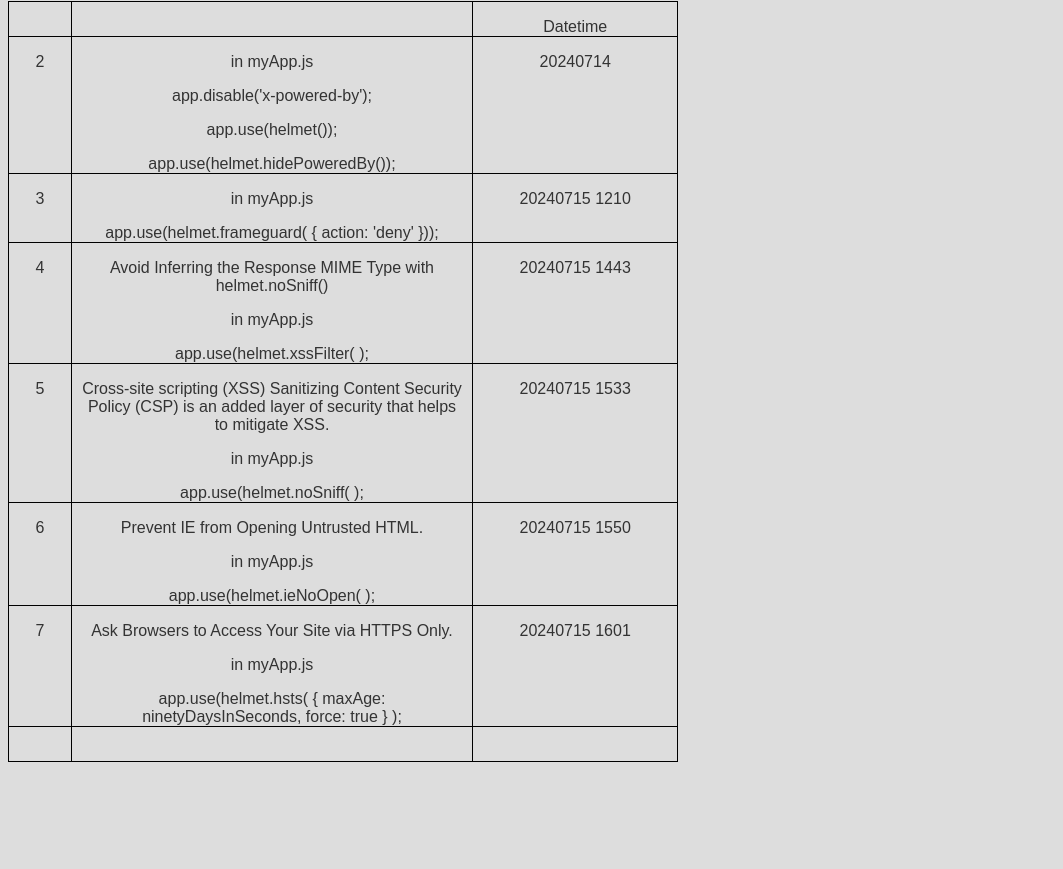
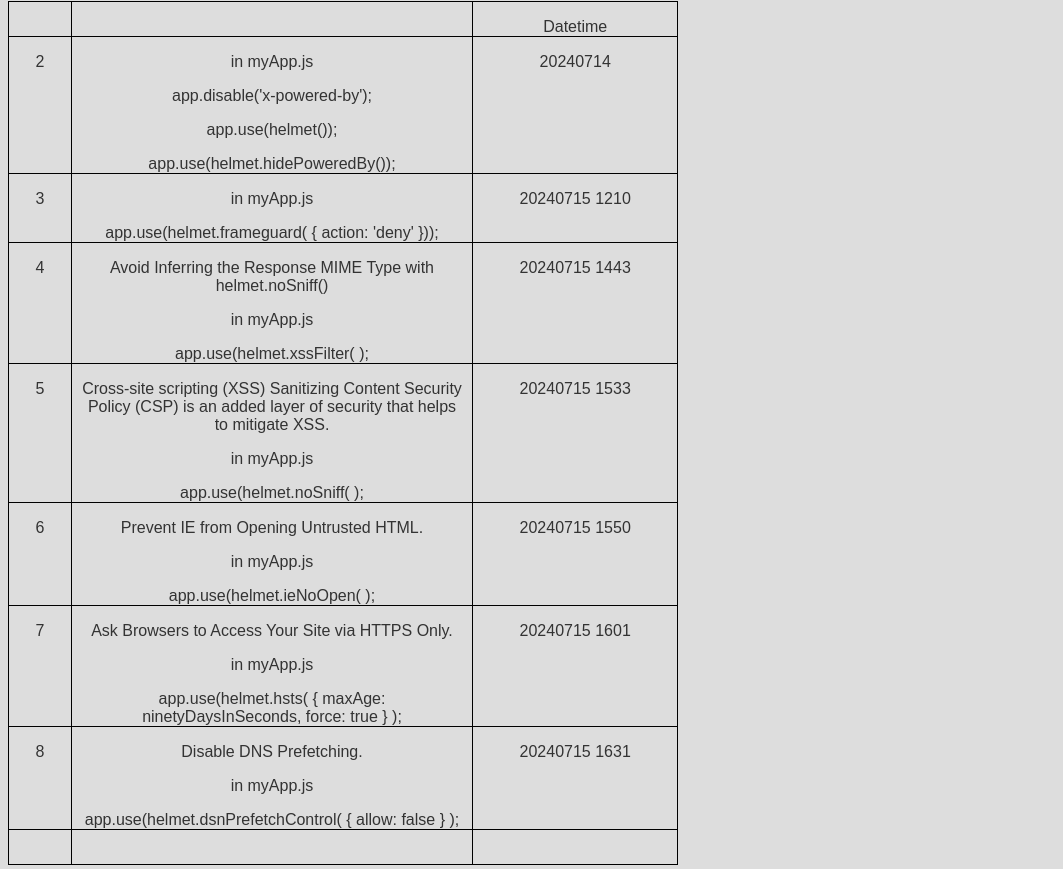
Before and after one commit to shewayou/infosec-hy-learn, a website: page views/index.html in a window 1280 px wide. Shown: the part 79-948 px from the top of the page, without its empty margins (0-1063 px from the left). Before the commit the page ends 849 px from the top, so only its background shows below. Drawn offline with Linux system fonts and the light colour scheme; files that its build step writes are made by us from their sources.

Commit message:
8: dsnPrefetchControl( { allow: false } )

```diff
--- a/myApp.js
+++ b/myApp.js
@@ -46,6 +46,10 @@ app.use( helmet.ieNoOpen());  // 6: Prevent IE from Opening Untrusted HTML
 const ninetyDaysInSeconds= 90*24*60*60;
 app.use( helmet.hsts(  { maxAge: ninetyDaysInSeconds, force: true }  ));  // 7: HTTP Strict Transport Security (HSTS)
 
+// 8: Disable DNS Prefetching
+app.use(helmet.dnsPrefetchControl({ allow: false }))
+
+
 
 
 
--- a/views/index.html
+++ b/views/index.html
@@ -189,6 +189,31 @@
         </td>
       </tr>
 
+      <tr style='mso-yfti-irow:2'>
+        <td width=48 valign=top style='width:35.75pt;border:solid windowtext 1.0pt;
+        border-top:none;mso-border-top-alt:solid windowtext .5pt;mso-border-alt:solid windowtext .5pt;
+        padding:0in 5.4pt 0in 5.4pt'>
+        <p class=MsoNormal style='margin-bottom:0in;line-height:normal'>8</p>
+        </td>
+        <td width=386 valign=top style='width:289.15pt;border-top:none;border-left:
+        none;border-bottom:solid windowtext 1.0pt;border-right:solid windowtext 1.0pt;
+        mso-border-top-alt:solid windowtext .5pt;mso-border-left-alt:solid windowtext .5pt;
+        mso-border-alt:solid windowtext .5pt;padding:0in 5.4pt 0in 5.4pt'>
+        <p>Disable DNS Prefetching.</p>
+        <p class=MsoNormal style='margin-bottom:0in;line-height:normal'>in myApp.js </p>
+        <p class=MsoNormal style='margin-bottom:0in;line-height:normal'><span
+        class=SpellE><span class=GramE>app.use</span></span><span class=GramE>(</span><span
+        class=SpellE>helmet.dsnPrefetchControl</span>( { allow: false } ); </p>
+        </td>
+        <td width=190 valign=top style='width:142.6pt;border-top:none;border-left:
+        none;border-bottom:solid windowtext 1.0pt;border-right:solid windowtext 1.0pt;
+        mso-border-top-alt:solid windowtext .5pt;mso-border-left-alt:solid windowtext .5pt;
+        mso-border-alt:solid windowtext .5pt;padding:0in 5.4pt 0in 5.4pt'>
+        <p class=MsoNormal style='margin-bottom:0in;line-height:normal'>20240715 1631<o:p></o:p></p>
+        <p class=MsoNormal style='margin-bottom:0in;line-height:normal'><o:p>&nbsp;</o:p></p>
+        </td>
+      </tr>
+
 
 
 
```
